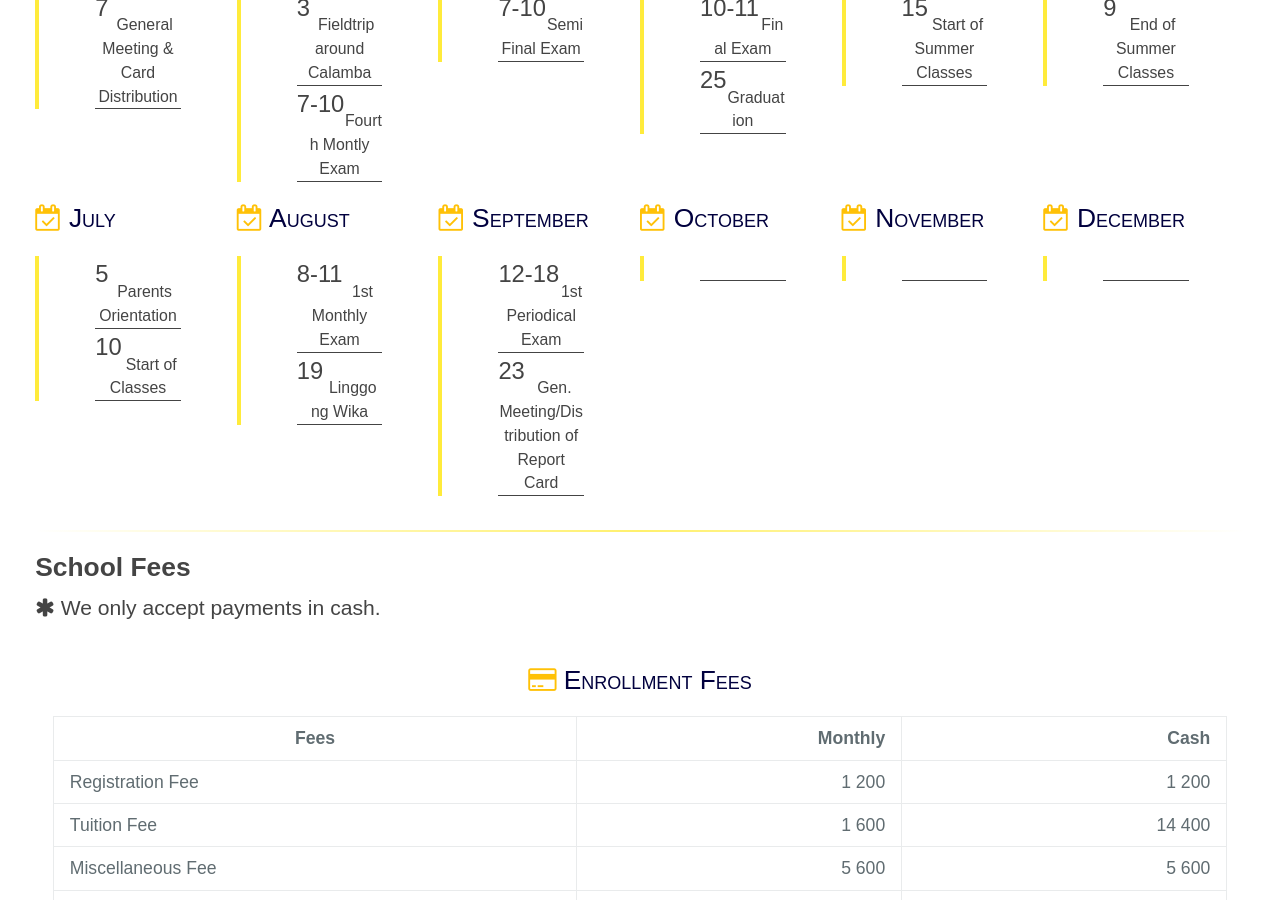
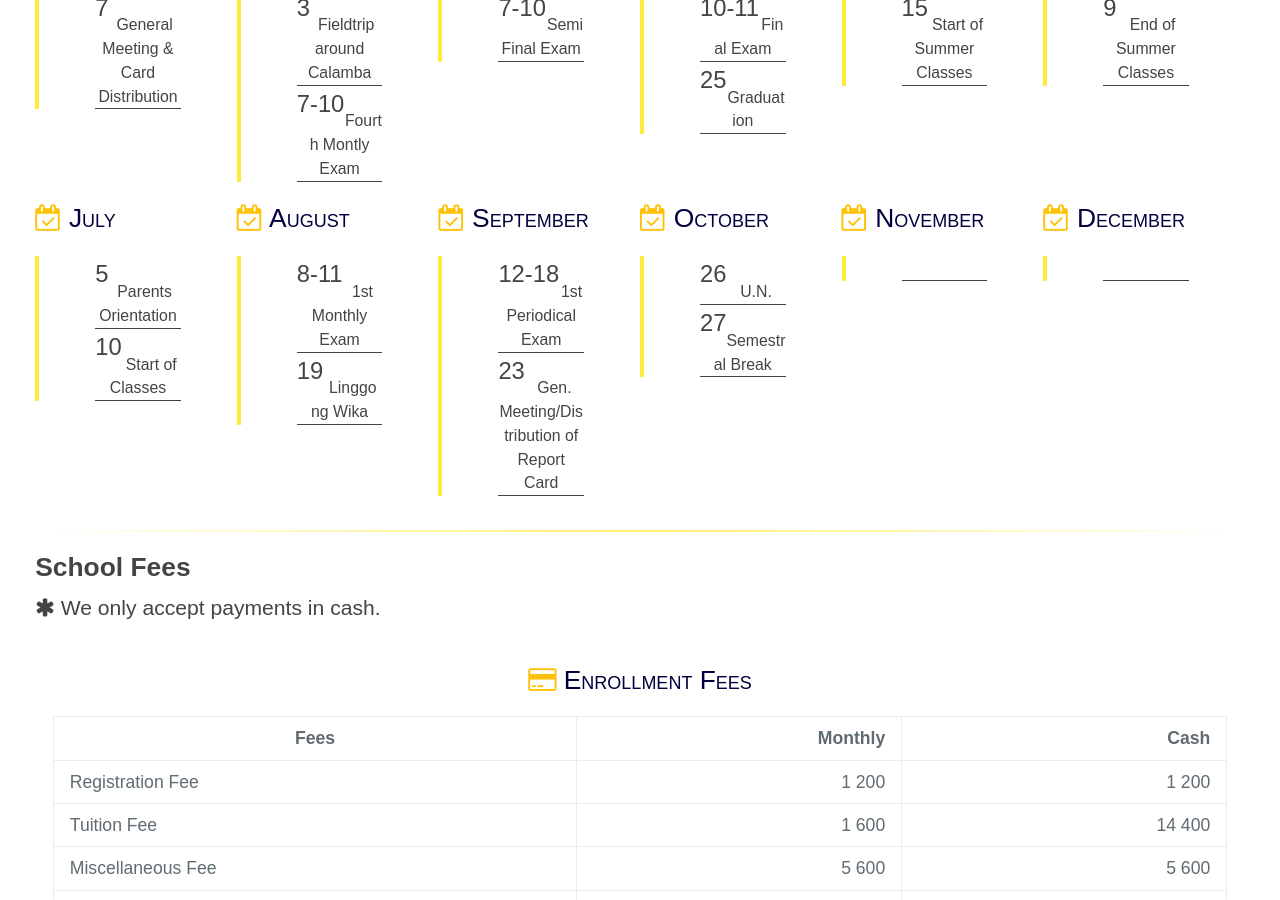
Before and after one commit to cmdcph/cmdcph.github.io, a Jekyll site: the page built from index.md, in a window 1280 px wide and 900 px high, scrolled down 2650 px. Built offline with Jekyll 4.4.1, drawn with Linux system fonts in a browser that asks for light colours.

Commit message:
Updated October

```diff
--- a/_calendar_months/october.markdown
+++ b/_calendar_months/october.markdown
@@ -3,6 +3,8 @@ title: October
 year: 2017
 index: 10
 events:
-- day:
-  title:
+- day: 26
+  title: U.N.
+- day: 27
+  title: 'Semestral Break '
 ---
```
